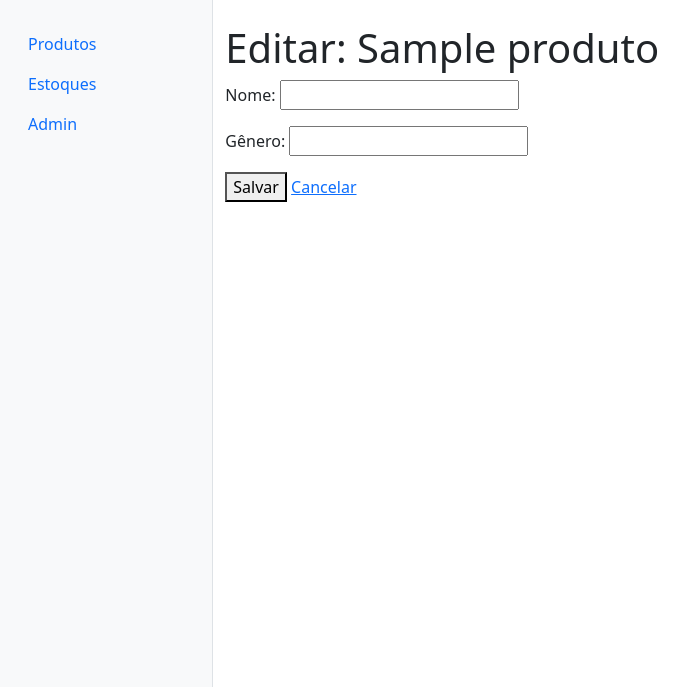
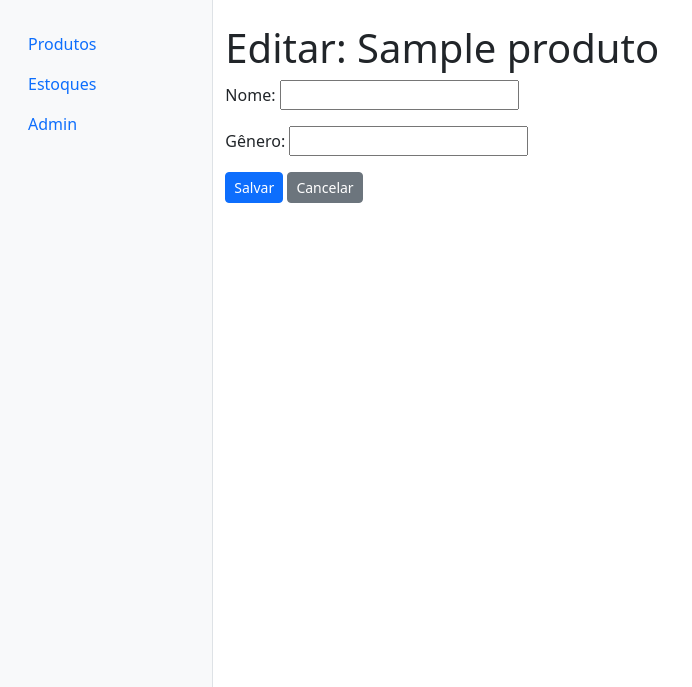
Before and after one commit to whyynick/BGstock-Django, a Django app: template produtos/templates/produtos/produtos_update.html in a window 1280 px wide. Shown: the part 56-743 px from the top of the page, without its empty margins (0-692 px from the left). Run offline with Django 5.2, Linux system fonts and the light colour scheme; the template is opened without the code that fills it: values that come from a table or form of the project are taken from there, others are empty; tables that the repository leaves empty hold one stand-in row (values such as "Sample post").

Commit message:
Melhora design e lógica de botões no produtos/templates/produtos

```diff
--- a/produtos/templates/produtos/produtos_create.html
+++ b/produtos/templates/produtos/produtos_create.html
@@ -8,7 +8,8 @@
 <form method="post" enctype="multipart/form-data">
     {% csrf_token %}
     {{ form.as_p }}
-    <button type="submit">Criar</button>
+    <button type="submit" class="btn btn-sm btn-primary">Criar</button>
+    <a href="{% url 'produtos:produtos_list' %}" class="btn btn-sm btn-secondary">Cancelar</a>
 </form>
 
 {% endblock %}
--- a/produtos/templates/produtos/produtos_delete.html
+++ b/produtos/templates/produtos/produtos_delete.html
@@ -7,6 +7,8 @@
 <h1>Deletar produto {{ produto.produto_nome }} </h1>
 <form method="post">
     {%csrf_token%}
-    <button type="submit" class="btn btn-danger">Deletar</button>
+    <a href="{% url 'produtos:produtos_list' %}" class="btn btn-sm btn-secondary">Cancelar</a>
+    <button type="submit" class="btn btn-sm btn-danger">Deletar</button>
 </form>
+
 {%endblock%}
--- a/produtos/templates/produtos/produtos_update.html
+++ b/produtos/templates/produtos/produtos_update.html
@@ -11,8 +11,8 @@
 <form method="post">
     {% csrf_token %}
     {{ form.as_p }}
-    <button type="submit">Salvar</button>
-    <a href="{% url 'produtos:produtos_list' %}">Cancelar</a>
+    <button type="submit" class="btn btn-sm btn-primary">Salvar</button>
+    <a href="{% url 'produtos:produtos_list' %}" class="btn btn-sm btn-secondary">Cancelar</a>
 </form>
 
 {% endblock %}
```
